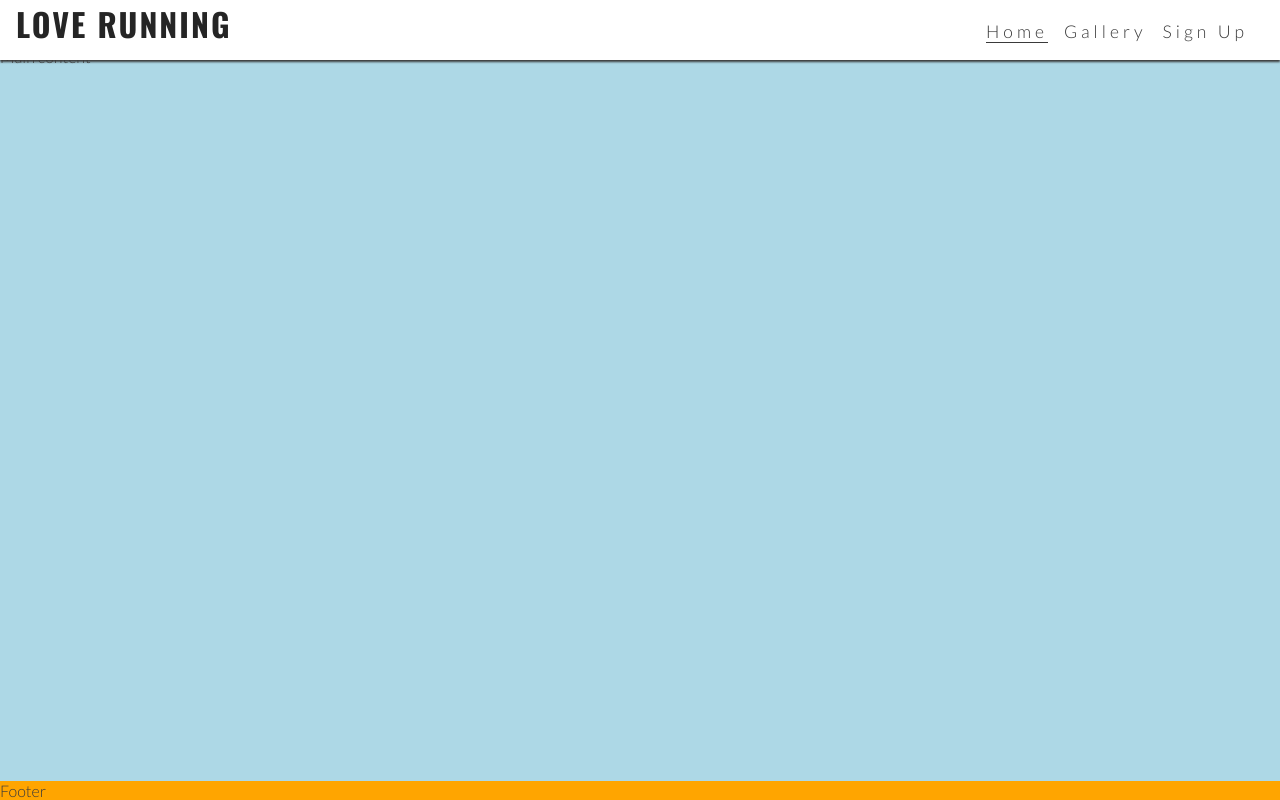
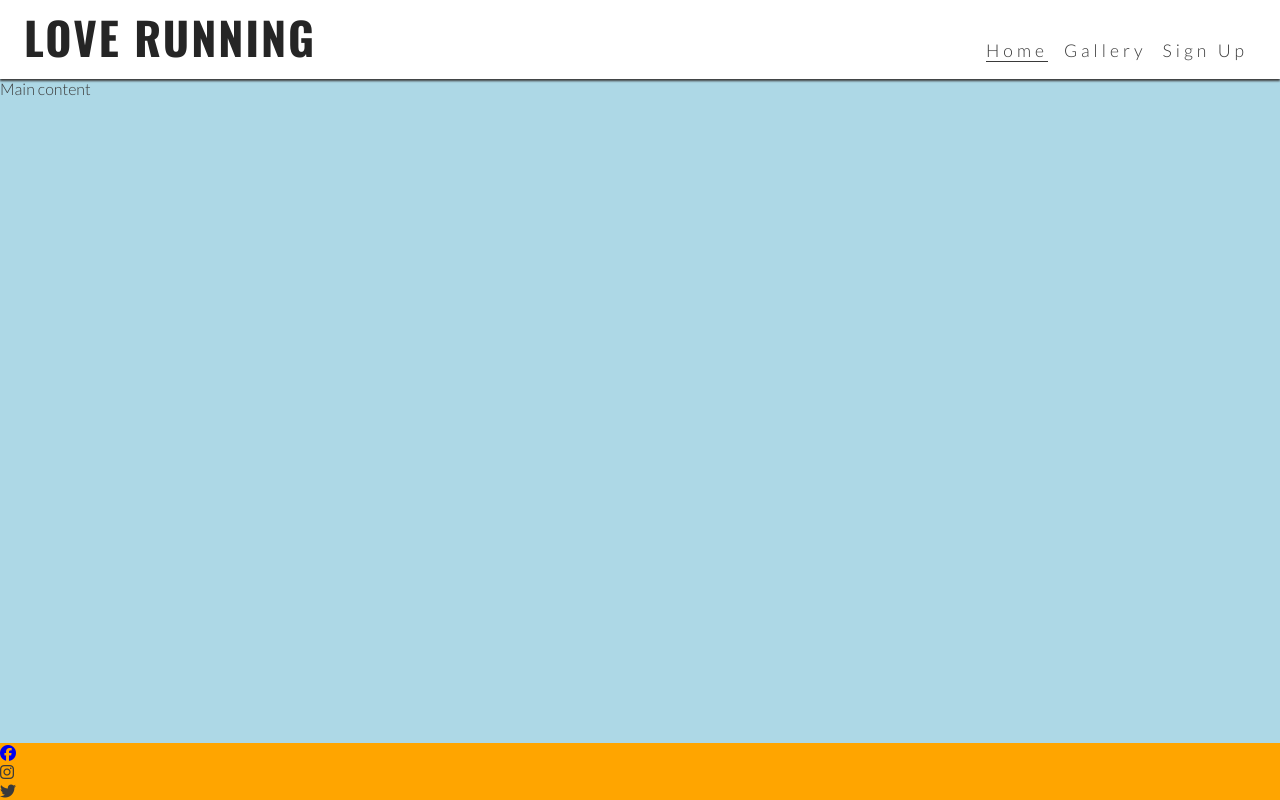
Before and after one commit to stacykimberley/love-running, a plain HTML site: page index.html in a window 1280 px wide. Drawn offline with nearby package versions, Linux system fonts and the light colour scheme.

Commit message:
added instagram and twitter footer links, changed menu icon to burger symbol

```diff
--- a/assets/css/style.css
+++ b/assets/css/style.css
@@ -116,7 +116,26 @@ footer {
     .nav-toggle-label {
         display:none;
     }
+    #logo {
+        font-size: 280%;
+        line-height: 75px;
+        margin: 0 0.5rem;
+    }
+
+    /* Main content */
+    main{
+        /* Push main content down to accomodate larger header */
+        margin-top:79px;
+    }
 
 
 
 }
+
+/* Media query: laptops and larger (992px and up) */
+@media screen and (min-width: 992px) {
+    #menu a:hover {
+        border-bottom: 1px solid #3a3a3a;
+
+    }
+}
--- a/index.html
+++ b/index.html
@@ -26,7 +26,7 @@
             <h1 id="logo">Love Running</h1>
         </a>
         <input type="checkbox" id="nav-toggle" name="nav-toggle">
-        <label for="nav-toggle" class="nav-toggle-label">X</label>
+        <label for="nav-toggle" class="nav-toggle-label"><i class="fa-solid fa-bars"></i></label>
         <nav>
             <ul id="menu">
                 <li><a href="" class="active">Home</a></li>
@@ -40,7 +40,16 @@
     <main>Main content</main>
 
     <!-- Footer -->
-    <footer>Footer</footer>
+    <footer>
+        <ul>
+            <li><a href="https://www.facebook.com/" target="_blank" rel="noopener" aria-label="Visit our Facebook page(opens in a new tab)" ><i class="fa-brands fa-facebook"></i></a></li>
+            <li><a href="https://www.instagram.com/" target="_blank" rel="noopener" aria-label="Visit our Instagram page(opens in a new tab)" ></a><i class="fa-brands fa-instagram"></i></li>
+            <li><a href="https://www.twitter.com/" target="_blank" rel="noopener" aria-label="Visit our Twitter page(opens in a new tab)" ></a><i class="fa-brands fa-twitter"></i></li>
+        </ul>
+    </footer>
+
+    <!-- Font awesome kit  -->
+    <script src="https://kit.fontawesome.com/f5fde08321.js" crossorigin="anonymous"></script>
 </body>
 
 </html>
```
